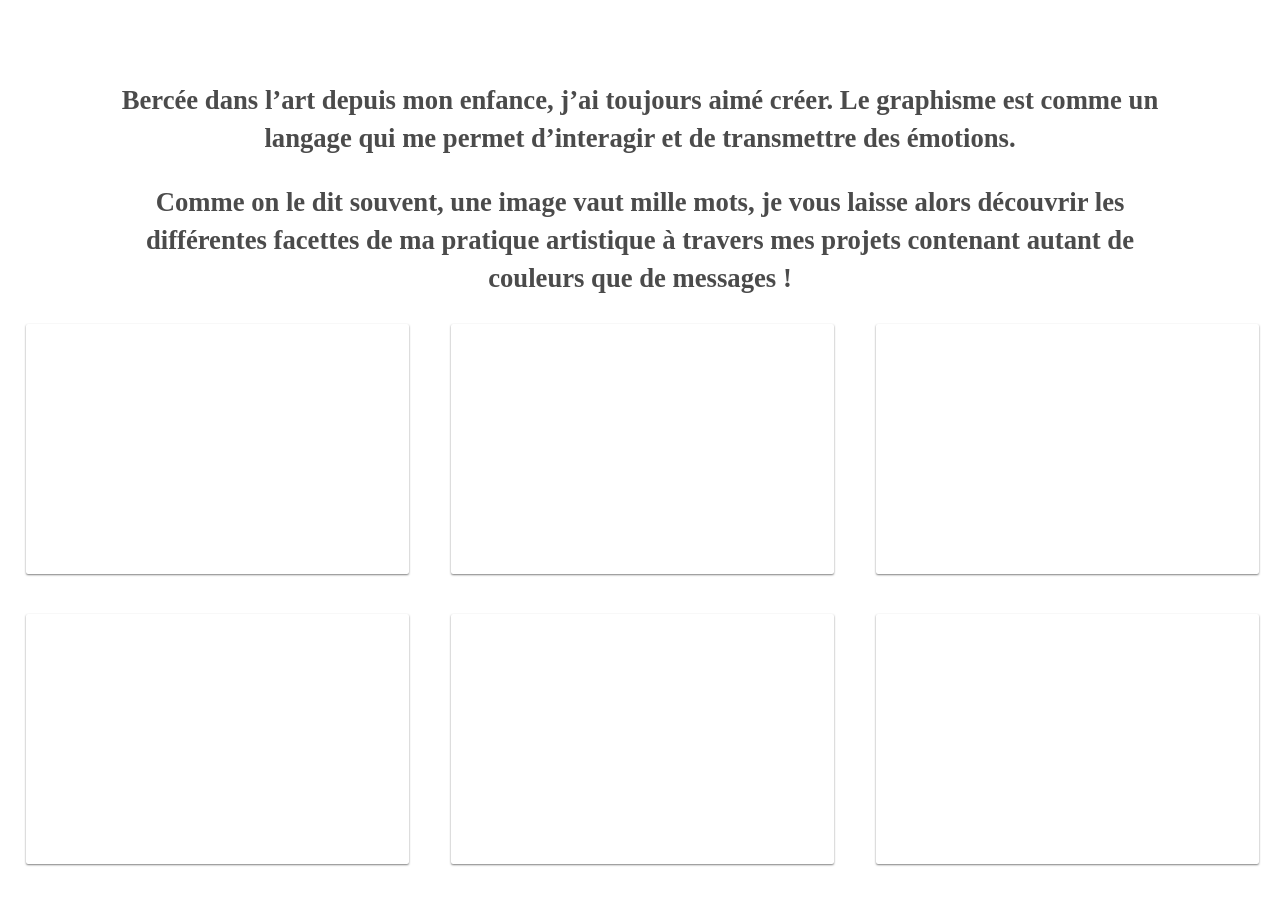
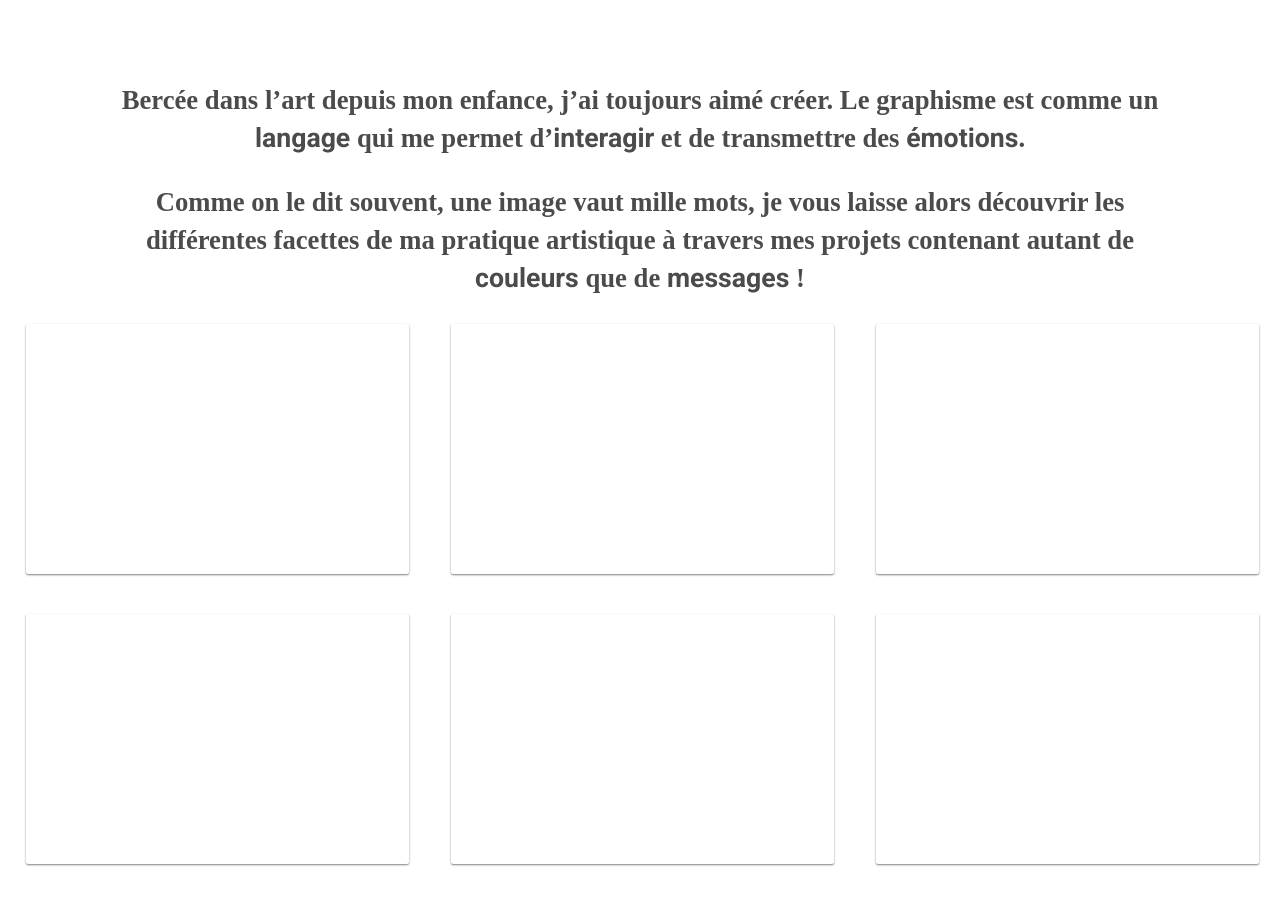
Before and after one commit to DangSinslay/DangSinslay.github.io, a Jekyll site: the page built from index.html, in a window 1280 px wide and 1235 px high. Shown: the part 315-1220 px from the top of the window. Built offline with Jekyll 4.4.1, drawn with Linux system fonts in a browser that asks for light colours.

Commit message:
Update index.html

```diff
--- a/index.html
+++ b/index.html
@@ -8,10 +8,10 @@ title: Page d'accueil
 	</div>
 </div>
 <div id="content">
-  <div id="preambule">
-    <p>Bercée dans l’art depuis mon enfance, j’ai toujours aimé créer. Le graphisme est comme un langage qui me permet d’interagir et de transmettre des émotions. </p>
-    <p> Comme on le dit souvent, une image vaut mille mots, je vous laisse alors découvrir les différentes facettes de ma pratique artistique à travers mes projets contenant autant de couleurs que de messages ! </p>
-  </div>
+	<div id="preambule">
+		<p>Bercée dans l’art depuis mon enfance, j’ai toujours aimé créer. Le graphisme est comme un <strong>langage</strong> qui me permet d’<strong>interagir</strong> et de transmettre des <strong>émotions</strong>. </strong></p>
+		<p> Comme on le dit souvent, une image vaut mille mots, je vous laisse alors découvrir les différentes facettes de ma pratique artistique à travers mes projets contenant autant de <strong>couleurs</strong> que de <strong>messages</strong> ! </p>
+	</div>
   <ul>
     {% for post in site.categories.carnets limit:1 %}
     <li class="thumbnail">
```
